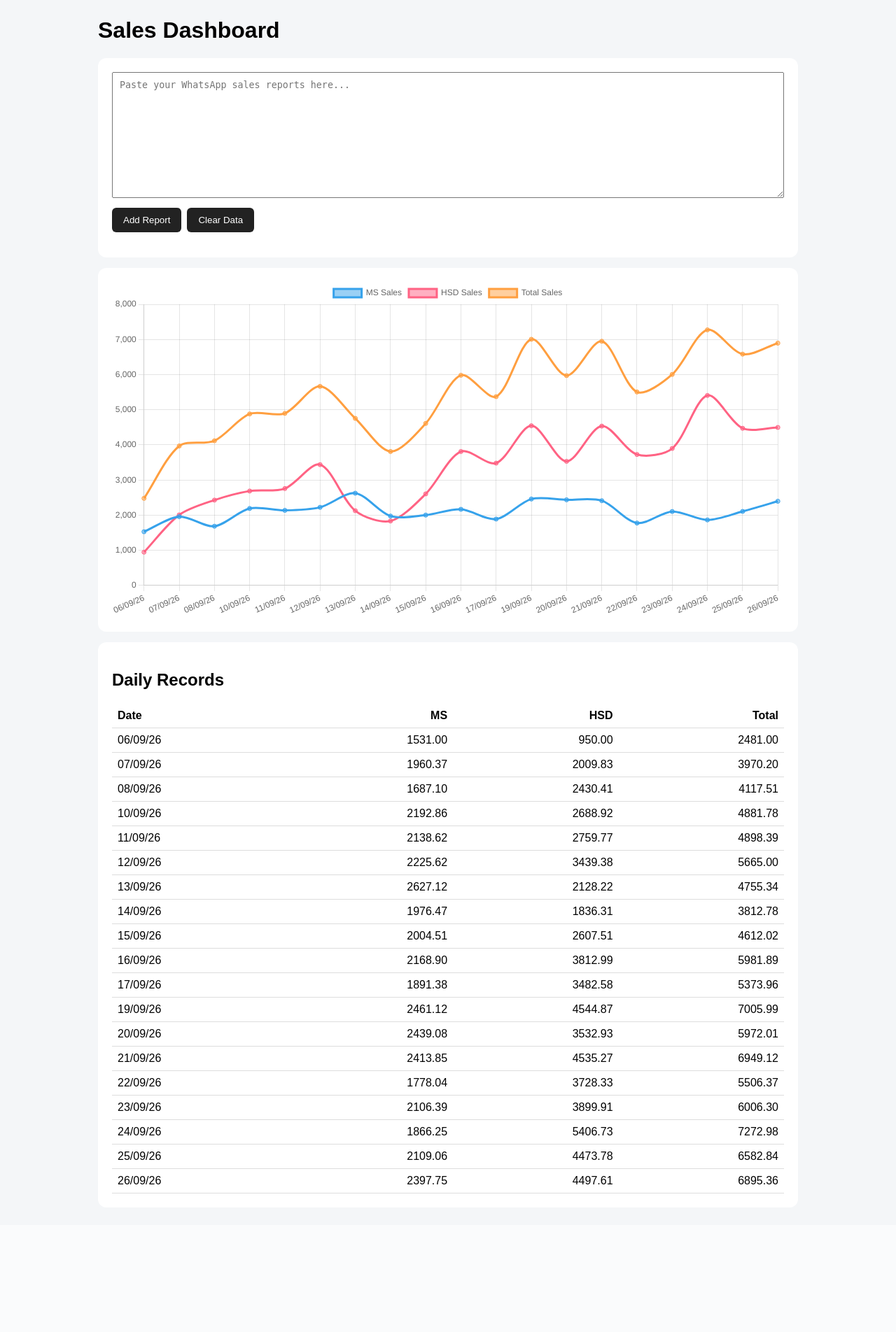
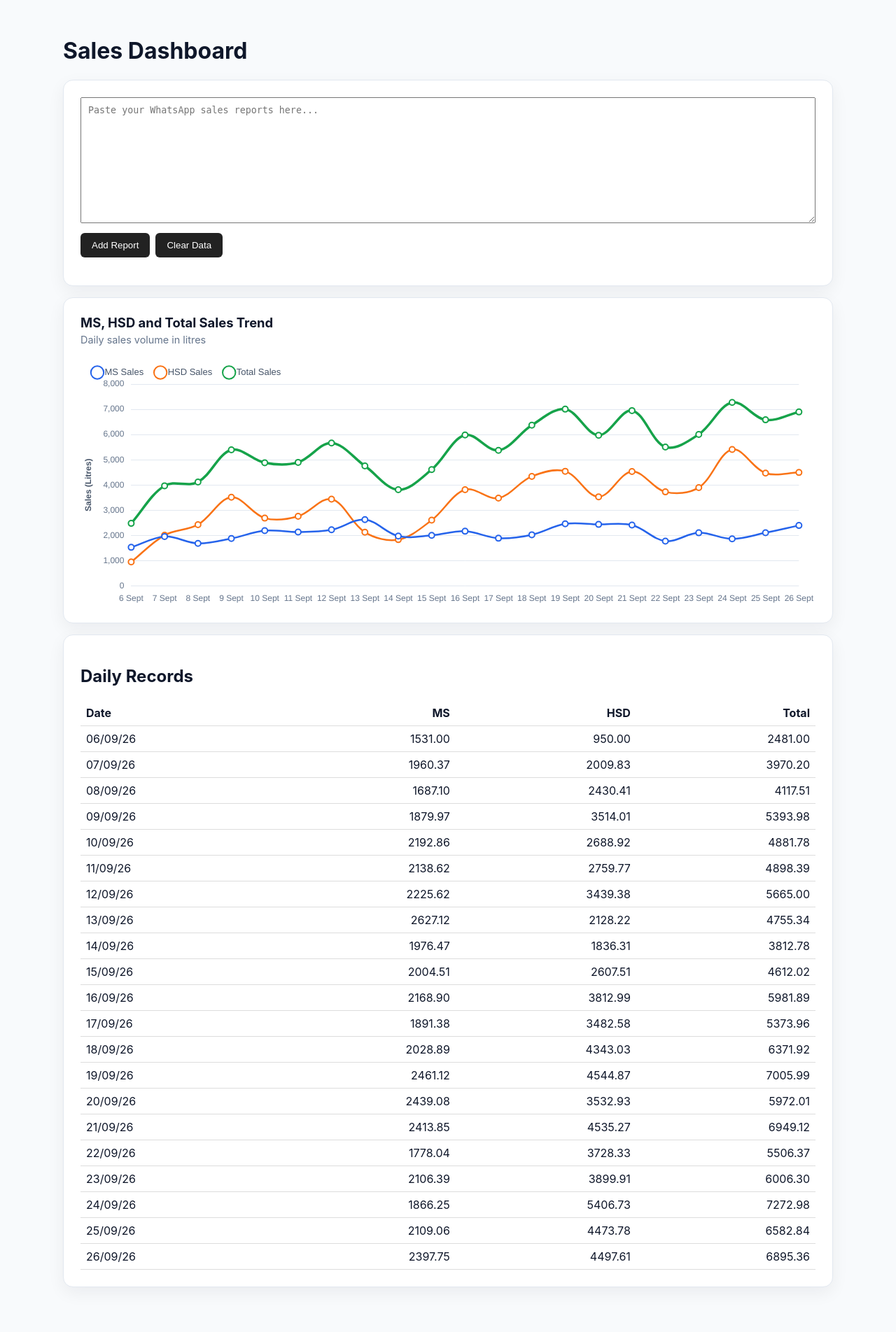
Before and after one commit to shettyvarshaa/TrendAnalysisBot, a Flask app: page / in a window 1280 px wide. Shown: the whole page at 70% size. Before the commit the page ends 1706 px from the top, so only its background shows below. Run offline with Flask 3, Linux system fonts and the light colour scheme.

Commit message:
Ui enhancement on the graph

```diff
--- a/sales_data.json
+++ b/sales_data.json
@@ -16,12 +16,6 @@
     "ms": 1687.1,
     "hsd": 2430.41,
     "total": 4117.51
-  },
-  {
-    "date": "07/09/26",
-    "ms": 1960.37,
-    "hsd": 2009.83,
-    "total": 3970.2
   },
   {
     "date": "13/09/26",
@@ -112,5 +106,23 @@
     "ms": 2397.75,
     "hsd": 4497.61,
     "total": 6895.36
+  },
+  {
+    "date": "07/09/26",
+    "ms": 1960.37,
+    "hsd": 2009.83,
+    "total": 3970.2
+  },
+  {
+    "date": "09/09/26",
+    "ms": 1879.97,
+    "hsd": 3514.01,
+    "total": 5393.98
+  },
+  {
+    "date": "18/09/26",
+    "ms": 2028.89,
+    "hsd": 4343.03,
+    "total": 6371.92
   }
 ]
--- a/static/dashboard.js
+++ b/static/dashboard.js
@@ -3,6 +3,24 @@ let chart;
 const money = (value) => Number(value).toFixed(2);
 const rows = document.getElementById("rows");
 const message = document.getElementById("msg");
+const theme = getComputedStyle(document.documentElement);
+const cssValue = (name) => theme.getPropertyValue(name).trim();
+const cssNumber = (name) => Number(cssValue(name));
+
+const chartTheme = {
+    axis: cssValue("--color-axis"),
+    grid: cssValue("--color-grid"),
+    muted: cssValue("--color-muted"),
+    point: cssValue("--color-point"),
+    ms: cssValue("--color-ms"),
+    hsd: cssValue("--color-hsd"),
+    total: cssValue("--color-total"),
+    lineWidth: cssNumber("--chart-line-width"),
+    totalLineWidth: cssNumber("--chart-total-line-width"),
+    pointRadius: cssNumber("--chart-point-radius"),
+    pointHoverRadius: cssNumber("--chart-point-hover-radius"),
+    tension: cssNumber("--chart-line-tension"),
+};
 
 async function getData() {
     return (await fetch("/api")).json();
@@ -47,8 +65,37 @@ function sortByDate(data) {
     });
 }
 
+function formatDate(date) {
+    const [day, month, year] = date.split("/").map(Number);
+    return new Intl.DateTimeFormat("en-GB", {
+        day: "numeric",
+        month: "short",
+    }).format(new Date(2000 + year, month - 1, day));
+}
+
+function salesDataset(label, key, color, width) {
+    return {
+        label,
+        data: currentData.map((item) => item[key]),
+        borderColor: color,
+        backgroundColor: color,
+        borderWidth: width,
+        pointRadius: chartTheme.pointRadius,
+        pointHoverRadius: chartTheme.pointHoverRadius,
+        pointBorderWidth: 2,
+        pointBackgroundColor: chartTheme.point,
+        pointHoverBackgroundColor: color,
+        pointHoverBorderColor: chartTheme.point,
+        tension: chartTheme.tension,
+        fill: false,
+    };
+}
+
+let currentData = [];
+
 function draw(data) {
     data = sortByDate(data);
+    currentData = data;
     rows.innerHTML = data.map((item) => `
         <tr><td>${item.date}</td><td>${money(item.ms)}</td><td>${money(item.hsd)}</td><td>${money(item.total)}</td></tr>
     `).join("");
@@ -57,17 +104,64 @@ function draw(data) {
     chart = new Chart(document.getElementById("chart"), {
         type: "line",
         data: {
-            labels: data.map((item) => item.date),
+            labels: data.map((item) => formatDate(item.date)),
             datasets: [
-                { label: "MS Sales", data: data.map((item) => item.ms), tension: 0.3 },
-                { label: "HSD Sales", data: data.map((item) => item.hsd), tension: 0.3 },
-                { label: "Total Sales", data: data.map((item) => item.total), tension: 0.3 },
+                salesDataset("MS Sales", "ms", chartTheme.ms, chartTheme.lineWidth),
+                salesDataset("HSD Sales", "hsd", chartTheme.hsd, chartTheme.lineWidth),
+                salesDataset("Total Sales", "total", chartTheme.total, chartTheme.totalLineWidth),
             ],
         },
         options: {
             responsive: true,
+            maintainAspectRatio: false,
             interaction: { mode: "index", intersect: false },
-            scales: { y: { beginAtZero: true } },
+            plugins: {
+                legend: {
+                    position: "top",
+                    align: "start",
+                    labels: {
+                        usePointStyle: true,
+                        pointStyle: "circle",
+                        boxWidth: 8,
+                        padding: 20,
+                        color: chartTheme.axis,
+                        font: { size: 13 },
+                    },
+                },
+                tooltip: {
+                    mode: "index",
+                    intersect: false,
+                    displayColors: true,
+                    callbacks: {
+                        title: (items) => items[0]?.label || "",
+                        label: (context) => `${context.dataset.label}: ${Number(context.raw).toLocaleString("en-US")} L`,
+                    },
+                },
+            },
+            scales: {
+                x: {
+                    grid: { display: false },
+                    ticks: { color: chartTheme.muted, maxRotation: 0, autoSkip: true },
+                    border: { display: false },
+                },
+                y: {
+                    beginAtZero: true,
+                    grace: "5%",
+                    title: {
+                        display: true,
+                        text: "Sales (Litres)",
+                        color: chartTheme.axis,
+                        font: { size: 12, weight: "600" },
+                    },
+                    grid: { color: chartTheme.grid, drawTicks: false },
+                    ticks: {
+                        color: chartTheme.muted,
+                        padding: 10,
+                        callback: (value) => Number(value).toLocaleString("en-US"),
+                    },
+                    border: { display: false },
+                },
+            },
         },
     });
 }
--- a/static/styles.css
+++ b/static/styles.css
@@ -1,19 +1,71 @@
+:root {
+    --font-sans: Inter, ui-sans-serif, system-ui, -apple-system, BlinkMacSystemFont, "Segoe UI", sans-serif;
+    --color-text: #0f172a;
+    --color-muted: #64748b;
+    --color-axis: #475569;
+    --color-grid: #e2e8f0;
+    --color-card: #ffffff;
+    --color-page: #f8fafc;
+    --color-border: #e2e8f0;
+    --color-ms: #2563eb;
+    --color-hsd: #f97316;
+    --color-total: #16a34a;
+    --color-point: #ffffff;
+    --card-radius: 14px;
+    --chart-height: 360px;
+    --chart-line-width: 2.5;
+    --chart-total-line-width: 3.5;
+    --chart-point-radius: 4;
+    --chart-point-hover-radius: 6;
+    --chart-line-tension: 0.35;
+}
+
 body {
-    font-family: Arial, sans-serif;
-    margin: 25px;
-    background: #f4f6f8;
+    font-family: var(--font-sans);
+    margin: 0;
+    color: var(--color-text);
+    background: var(--color-page);
 }
 
 main {
-    max-width: 1000px;
-    margin: auto;
+    max-width: 1100px;
+    margin: 0 auto;
+    padding: 32px 24px 48px;
 }
 
 .card {
-    background: white;
-    padding: 20px;
-    margin: 15px 0;
-    border-radius: 12px;
+    background: var(--color-card);
+    padding: 24px;
+    margin: 16px 0;
+    border: 1px solid var(--color-border);
+    border-radius: var(--card-radius);
+    box-shadow: 0 8px 24px rgba(15, 23, 42, 0.06);
+}
+
+.chart-heading {
+    margin-bottom: 12px;
+}
+
+.chart-heading h2 {
+    margin: 0;
+    font-size: 1.15rem;
+    letter-spacing: 0;
+}
+
+.chart-heading p {
+    margin: 5px 0 0;
+    color: var(--color-muted);
+    font-size: 0.9rem;
+}
+
+.chart-frame {
+    position: relative;
+    width: 100%;
+    height: var(--chart-height);
+}
+
+#chart {
+    display: block;
 }
 
 textarea {
@@ -52,3 +104,18 @@ td, th {
 td:first-child, th:first-child {
     text-align: left;
 }
+
+@media (max-width: 640px) {
+    :root {
+        --chart-height: 280px;
+        --card-radius: 10px;
+    }
+
+    main {
+        padding: 20px 14px 32px;
+    }
+
+    .card {
+        padding: 16px;
+    }
+}
--- a/templates/index.html
+++ b/templates/index.html
@@ -22,7 +22,13 @@
         </section>
 
         <section class="card">
-            <canvas id="chart"></canvas>
+            <div class="chart-heading">
+                <h2>MS, HSD and Total Sales Trend</h2>
+                <p>Daily sales volume in litres</p>
+            </div>
+            <div class="chart-frame">
+                <canvas id="chart"></canvas>
+            </div>
         </section>
 
         <section class="card">
```
